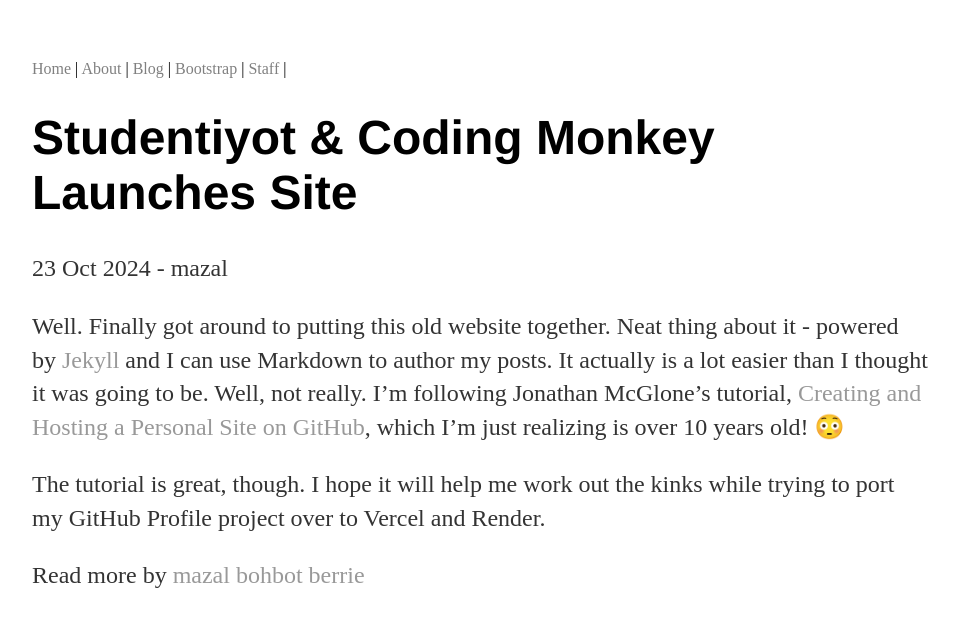
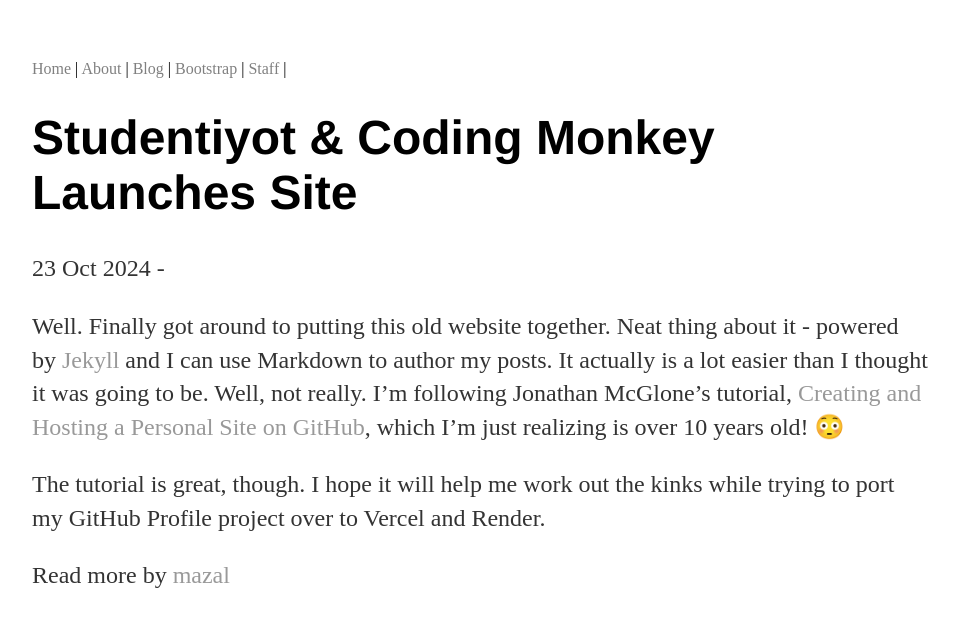
Before and after one commit to studentiyot/code_monkey, a Jekyll site: the page built from _posts/2024-10-23-studentiyot-site-launched.md, in a window 1280 px wide. Shown: the top 627 px of the page, without its empty margins (160-1119 px from the left). Built offline with Jekyll 4.4.1, drawn with Linux system fonts in a browser that asks for light colours.

Commit message:
Update post.html

```diff
--- a/_layouts/post.html
+++ b/_layouts/post.html
@@ -2,7 +2,7 @@
 layout: default
 ---
 <h1>{{ page.title }}</h1>
-<p>{{ page.date | date_to_string }} - {{ page.author }}</p>
+<p>{{ page.date | date_to_string }} - {{ author.name }}</p>
 
 {{ content }}
 
@@ -11,6 +11,6 @@
   Read more by
   {% assign author = site.authors | where: 'short_name', page.author | first %}
   {% if author %}
-    <a href="{{ author.url | prepend: site.baseurl }}">{{ author.name }}</a>
+    <a href="{{ author.url | prepend: site.baseurl }}">{{ page.author }}</a>
   {% endif %}
 </p>
```
